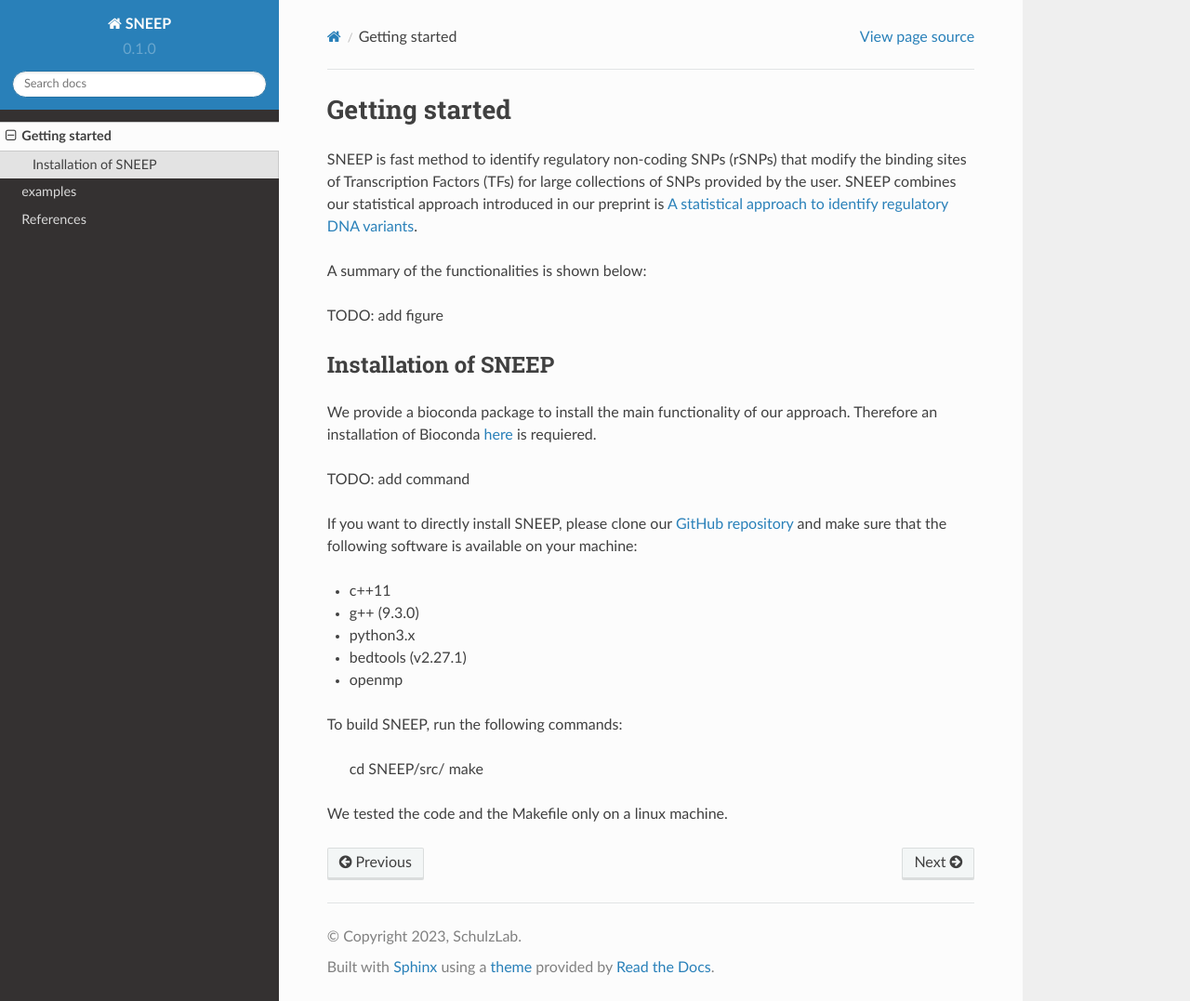
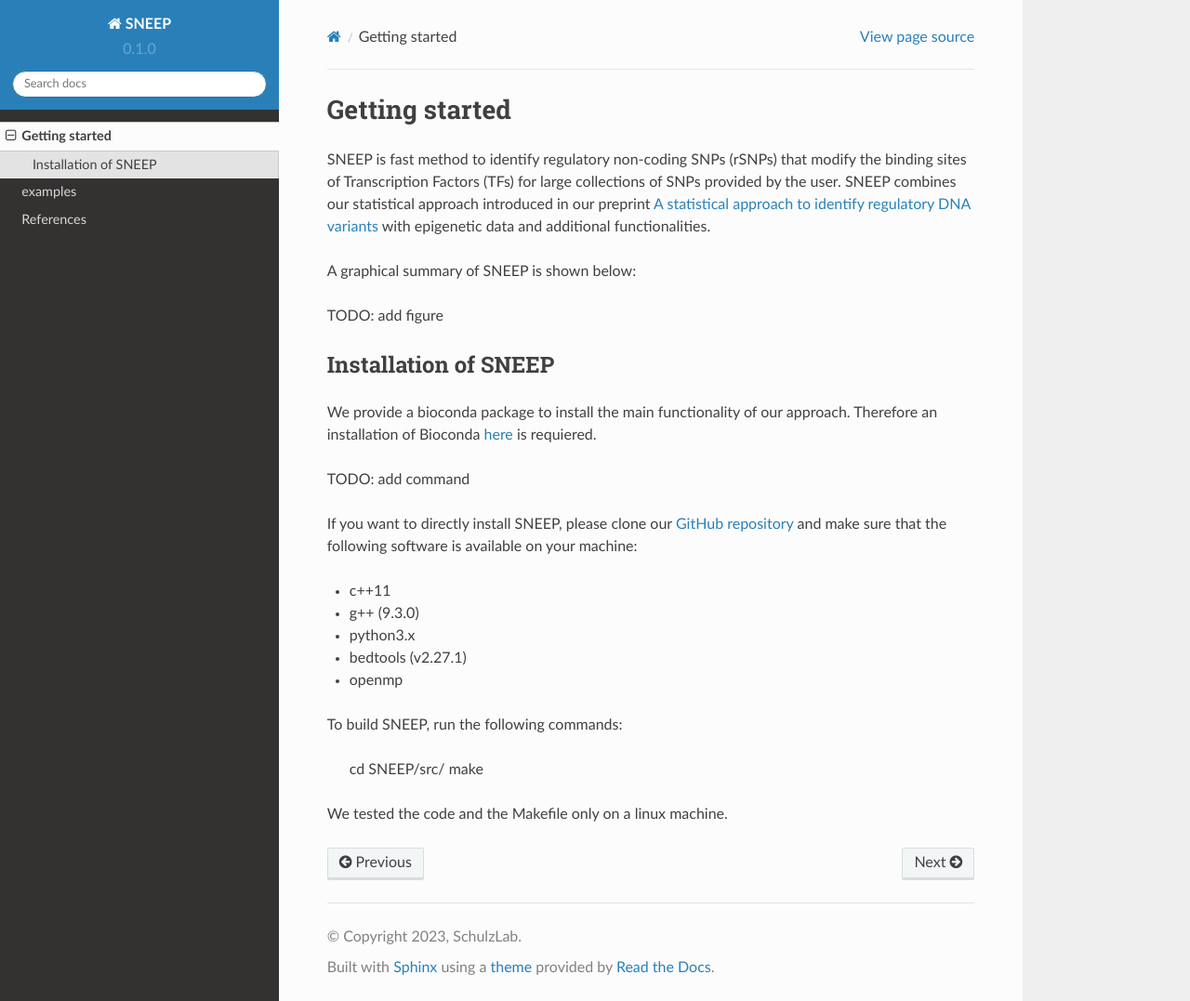
Before and after one commit to SchulzLab/SNEEP, a Sphinx documentation site: the page built from docs/gettingStarted.rst, in a window 1280 px wide and 1077 px high. Shown: the whole window at 93% size. Built offline with Sphinx 7.4.7 and the Read the Docs theme 2.0.0, drawn with Linux system fonts in a browser that asks for light colours; pages that are not in the unit, such as notebooks, are missing from menus.

Commit message:
Update gettingStarted.rst

```diff
--- a/docs/gettingStarted.rst
+++ b/docs/gettingStarted.rst
@@ -2,9 +2,9 @@
 Getting started
 ===============
 
-SNEEP is fast method to identify regulatory non-coding SNPs (rSNPs) that modify the binding sites of Transcription Factors (TFs) for large collections of SNPs provided by the user. SNEEP combines our statistical approach introduced in our preprint is `A statistical approach to identify regulatory DNA variants <https://www.biorxiv.org/content/10.1101/2023.01.31.526404v1>`_.
+SNEEP is fast method to identify regulatory non-coding SNPs (rSNPs) that modify the binding sites of Transcription Factors (TFs) for large collections of SNPs provided by the user. SNEEP combines our statistical approach introduced in our preprint `A statistical approach to identify regulatory DNA variants <https://www.biorxiv.org/content/10.1101/2023.01.31.526404v1>`_ with epigenetic data and additional functionalities.
 
-A summary of the functionalities is shown below:
+A graphical summary of SNEEP is shown below:
 
 TODO: add figure
 
```
